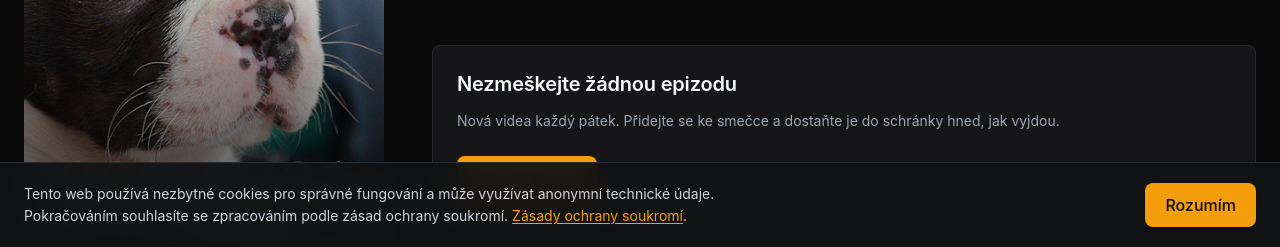
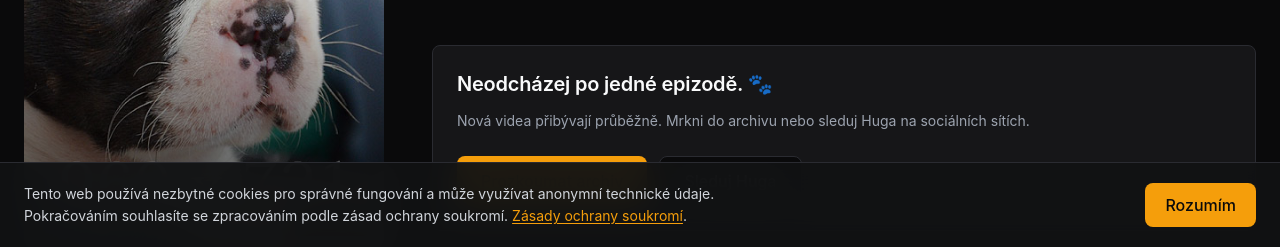
Before and after one commit to Hugorgon/hugo-web, a React (Vite) app: page /videos/jak-rozlustit-rec-lidskeho-tela in a window 1280 px wide. Shown: the part 552-799 px from the top of the page. Built offline with nearby package versions, Linux system fonts and the light colour scheme.

Commit message:
feat(video-detail): replace newsletter CTA with archive links

```diff
--- a/src/app/pages/VideoDetailPage.tsx
+++ b/src/app/pages/VideoDetailPage.tsx
@@ -189,17 +189,25 @@ export function VideoDetailPage() {
               {/* Inline CTA na konci textu — žádný sticky sidebar */}
               <div className="mt-12 bg-[#161618] border border-[#2A2B31] rounded-lg p-6">
                 <h2 className="text-xl font-semibold text-[#F9FAFB] mb-3">
-                  Nezmeškejte žádnou epizodu
+                  Neodcházej po jedné epizodě. 🐾
                 </h2>
                 <p className="text-[#9CA3AF] text-sm leading-relaxed mb-6">
-                  Nová videa každý pátek. Přidejte se ke smečce a dostaňte je do schránky hned, jak vyjdou.
+                  Nová videa přibývají průběžně. Mrkni do archivu nebo sleduj Huga na sociálních sítích.
                 </p>
-                <Link
-                  to={ROUTES.contact}
-                  className="inline-flex items-center justify-center px-6 py-3 rounded-lg font-medium transition duration-200 ease-soft active:scale-[0.98] select-none bg-[#F59E0B] text-[#0A0A0B] hover:bg-[#FFB84D]"
-                >
-                  Sleduj Huga
-                </Link>
+                <div className="flex flex-wrap gap-3">
+                  <Link
+                    to={ROUTES.videos}
+                    className="inline-flex items-center justify-center px-6 py-3 rounded-lg font-medium transition duration-200 ease-soft active:scale-[0.98] select-none bg-[#F59E0B] text-[#0A0A0B] hover:bg-[#FFB84D]"
+                  >
+                    Prozkoumat archiv
+                  </Link>
+                  <Link
+                    to={ROUTES.contact}
+                    className="inline-flex items-center justify-center px-6 py-3 rounded-lg font-medium transition duration-200 ease-soft active:scale-[0.98] select-none bg-[#0A0A0B] text-[#F9FAFB] border border-[#2A2B31] hover:border-[#F59E0B]"
+                  >
+                    Sleduj Huga
+                  </Link>
+                </div>
               </div>
             </article>
           </div>
```
